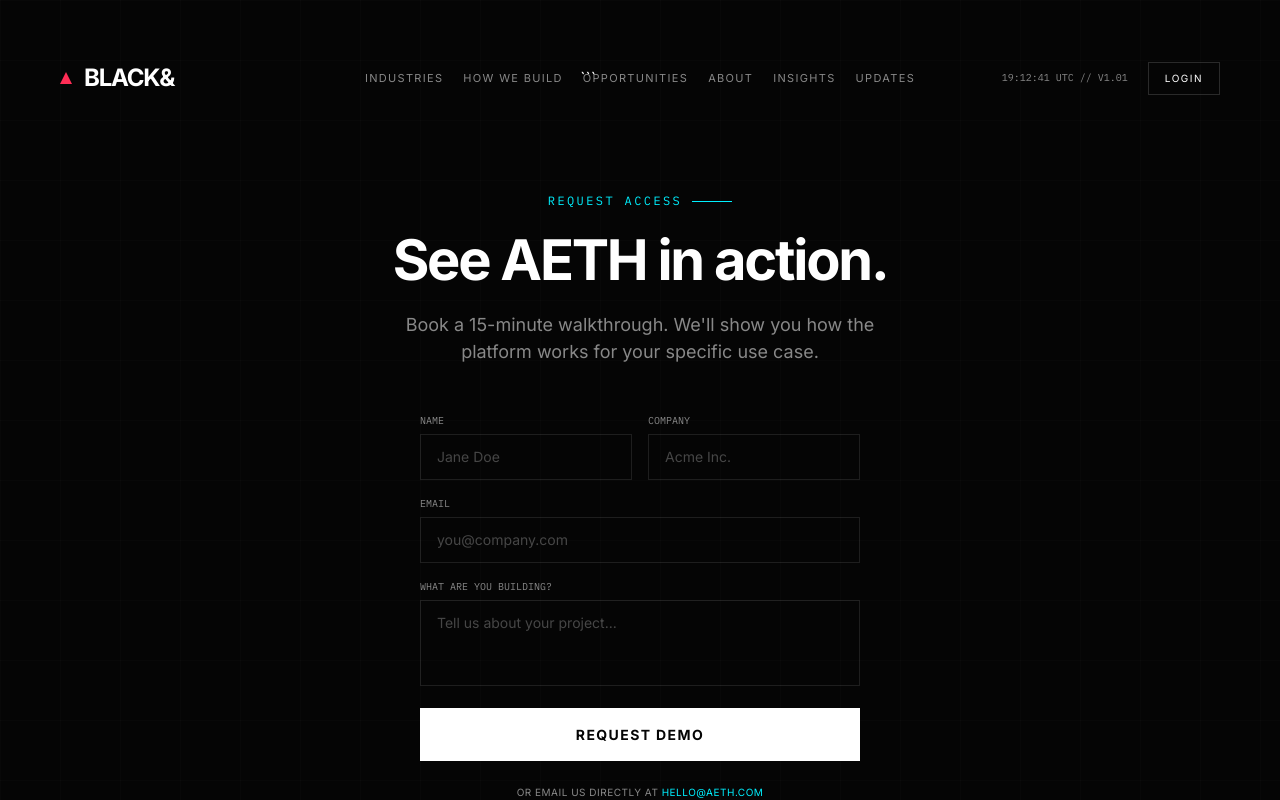
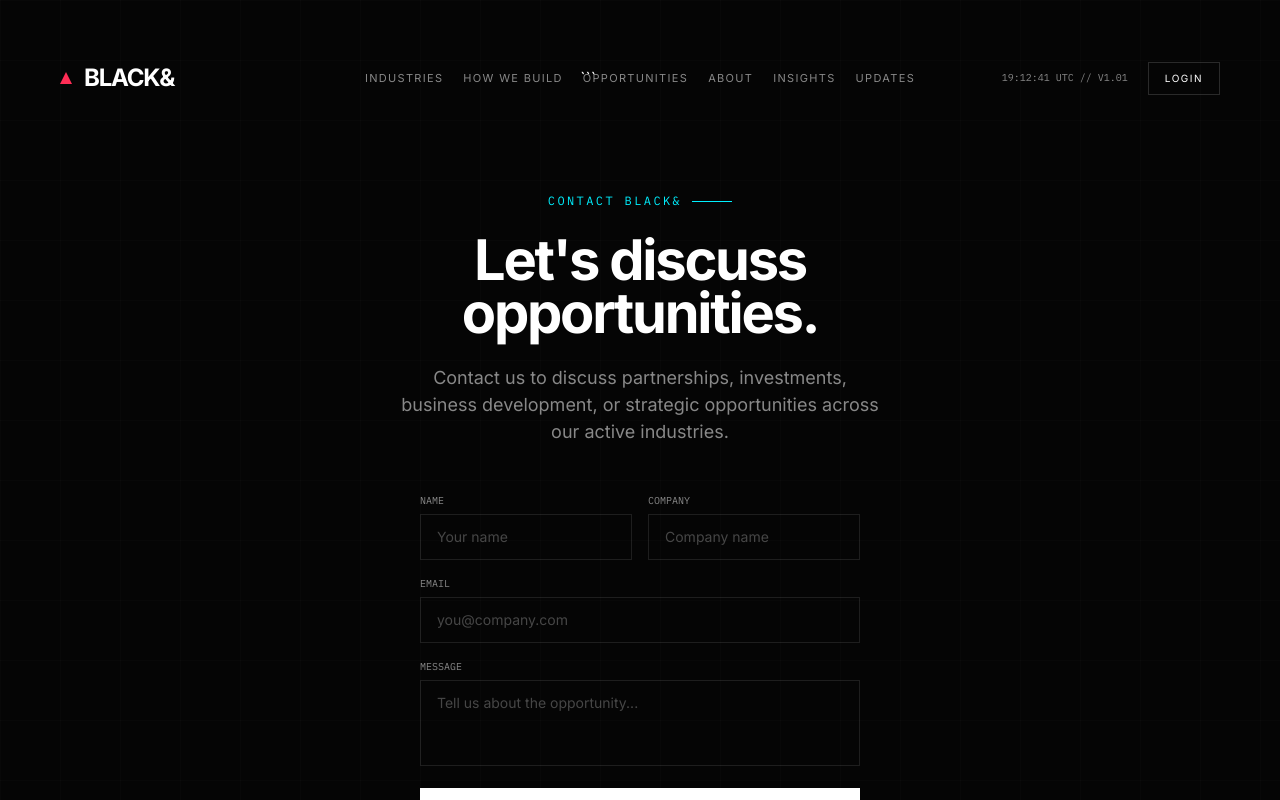
Before and after one commit to blackandb/aeth, a Next.js app: page /contact in a window 1280 px wide. Shown: the top 800 px of the page. Built offline with nearby package versions, Linux system fonts and the light colour scheme.

Commit message:
Update page.tsx

```diff
--- a/src/app/contact/page.tsx
+++ b/src/app/contact/page.tsx
@@ -1,32 +1,32 @@
 import type { Metadata } from "next";
-import Link from "next/link";
 
 export const metadata: Metadata = {
-  title: "Book a Demo — AETH",
-  description: "Schedule a walkthrough of the AETH platform. See how intelligent web infrastructure can work for your business.",
+  title: "Contact — BLACK&",
+  description: "Contact BLACK& to discuss strategic partnerships, opportunities, investments, and business development initiatives.",
 };
 
 export default function ContactPage() {
   return (
     <>
       <section className="flex min-h-[calc(100vh-120px)] flex-col items-center justify-center py-24 text-center">
-        <div className="eyebrow">Request Access</div>
+        <div className="eyebrow">Contact BLACK&</div>
         <h1 className="max-w-[600px] text-[56px] font-bold leading-[0.95] tracking-[-0.04em] max-md:text-[36px]">
-          See AETH in action.
+          Let&apos;s discuss opportunities.
         </h1>
         <p className="mt-6 max-w-[480px] text-lg leading-[1.5] text-secondary">
-          Book a 15-minute walkthrough. We&apos;ll show you how the platform works for your specific use case.
+          Contact us to discuss partnerships, investments, business development,
+          or strategic opportunities across our active industries.
         </p>
 
         <form className="mt-12 w-full max-w-[440px] space-y-4">
           <div className="grid grid-cols-2 gap-4">
             <div>
               <label className="system-label mb-1.5 block text-left">Name</label>
-              <input type="text" placeholder="Jane Doe" className="w-full border border-[rgba(255,255,255,0.1)] bg-transparent px-4 py-3 text-sm text-primary outline-none transition-colors placeholder:text-secondary/50 focus:border-accent-cyan/50" />
+              <input type="text" placeholder="Your name" className="w-full border border-[rgba(255,255,255,0.1)] bg-transparent px-4 py-3 text-sm text-primary outline-none transition-colors placeholder:text-secondary/50 focus:border-accent-cyan/50" />
             </div>
             <div>
               <label className="system-label mb-1.5 block text-left">Company</label>
-              <input type="text" placeholder="Acme Inc." className="w-full border border-[rgba(255,255,255,0.1)] bg-transparent px-4 py-3 text-sm text-primary outline-none transition-colors placeholder:text-secondary/50 focus:border-accent-cyan/50" />
+              <input type="text" placeholder="Company name" className="w-full border border-[rgba(255,255,255,0.1)] bg-transparent px-4 py-3 text-sm text-primary outline-none transition-colors placeholder:text-secondary/50 focus:border-accent-cyan/50" />
             </div>
           </div>
           <div>
@@ -34,16 +34,16 @@ export default function ContactPage() {
             <input type="email" placeholder="you@company.com" className="w-full border border-[rgba(255,255,255,0.1)] bg-transparent px-4 py-3 text-sm text-primary outline-none transition-colors placeholder:text-secondary/50 focus:border-accent-cyan/50" />
           </div>
           <div>
-            <label className="system-label mb-1.5 block text-left">What are you building?</label>
-            <textarea rows={3} placeholder="Tell us about your project..." className="w-full resize-none border border-[rgba(255,255,255,0.1)] bg-transparent px-4 py-3 text-sm text-primary outline-none transition-colors placeholder:text-secondary/50 focus:border-accent-cyan/50" />
+            <label className="system-label mb-1.5 block text-left">Message</label>
+            <textarea rows={3} placeholder="Tell us about the opportunity..." className="w-full resize-none border border-[rgba(255,255,255,0.1)] bg-transparent px-4 py-3 text-sm text-primary outline-none transition-colors placeholder:text-secondary/50 focus:border-accent-cyan/50" />
           </div>
           <button type="submit" className="btn btn-primary w-full text-center">
-            Request Demo
+            Send Message
           </button>
         </form>
 
         <p className="mt-6 font-[var(--font-mono)] text-[10px] uppercase tracking-wider text-secondary">
-          Or email us directly at <span className="text-accent-cyan">hello@aeth.com</span>
+          Or email us directly at <span className="text-accent-cyan">contact@blackandi.com</span>
         </p>
       </section>
     </>
```
